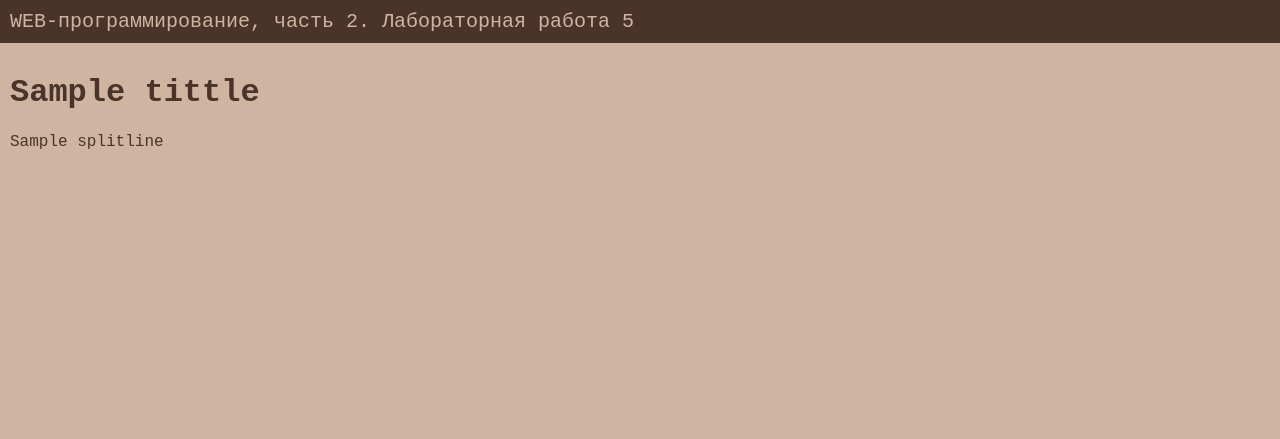
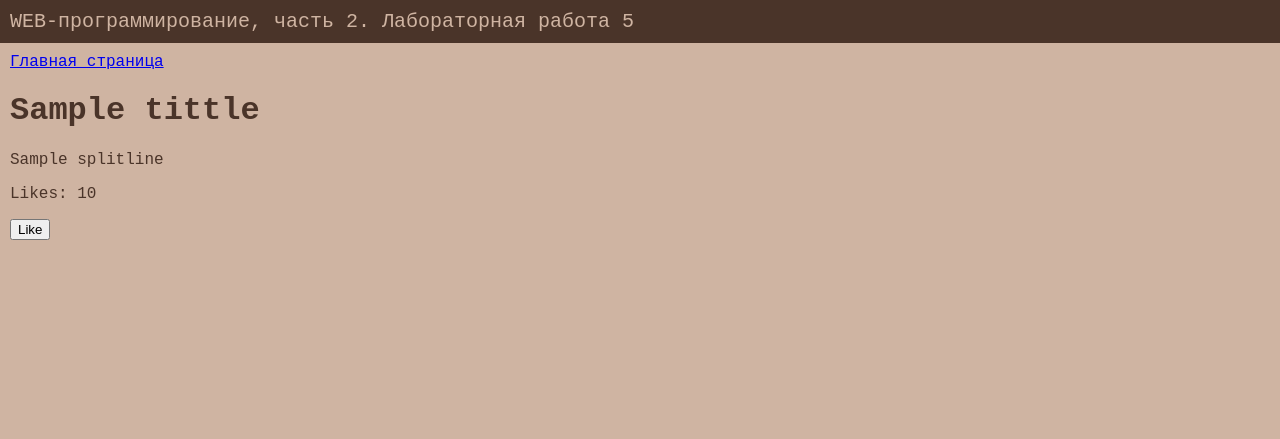
Before and after one commit to kka251/webprog_02, a Flask app: page /lab5/article/1 in a window 1280 px wide. Shown: the top 439 px of the page. Run offline with Flask 3, Linux system fonts and the light colour scheme; the visitor is signed in with stand-in values (Sample User, id 1); a database or web service that is not in the repository returns one stand-in record (values such as "Sample title"); some libraries are stand-ins or nearby versions.

Commit message:
Лайки

```diff
--- a/lab5.py
+++ b/lab5.py
@@ -142,7 +142,8 @@ def getArticle(article_id):
         conn = dbConnect()
         cur = conn.cursor()
 
-        cur.execute("SELECT tittle, article_text FROM articles WHERE id = %s AND is_public = True", (article_id,))
+        cur.execute("SELECT tittle, article_text, likes FROM articles WHERE id = %s AND is_public = True", (article_id,))
+
 
         articleBody = cur.fetchone()
 
@@ -153,7 +154,7 @@ def getArticle(article_id):
 
         text = articleBody[1].splitlines()
 
-        return render_template("article.html", article_text=text, article_tittle=articleBody[0])
+        return render_template("article.html", article_text=text, article_tittle=articleBody[0], article_likes=articleBody[2], article_id=article_id)
     return render_template(f"/lab5/article/{article_id}")
 
 
@@ -191,3 +192,14 @@ def addToFavorites(article_id):
         dbClose(cur, conn)
         return redirect("/lab5/articles")
     return redirect("/lab5/log")
+
+@lab5.route('/lab5/article/<int:article_id>/like', methods=["POST"])
+def likeArticle(article_id):
+    conn = dbConnect()
+    cur = conn.cursor()
+
+    cur.execute("UPDATE articles SET likes = likes + 1 WHERE id = %s AND is_public = True", (article_id,))
+    conn.commit()
+
+    dbClose(cur, conn)
+    return redirect(f"/lab5/article/{article_id}")
--- a/templates/article.html
+++ b/templates/article.html
@@ -2,9 +2,14 @@
 
 {% block lab %} Лабораторная работа 5 {% endblock %}
 {% block main %}
+    <a href="/lab5">Главная страница</a>
     <h1> {{ article_tittle }} </h1>
     {% for paragraph in article_text %}
         <p> {{ paragraph }} </p>
     {% endfor %}
+    <p>Likes: {{ article_likes }}</p>
+    <form action="/lab5/article/{{ article_id }}/like" method="POST">
+        <button type="submit">Like</button>
+    </form>
 
 {% endblock %}
--- a/templates/articles.html
+++ b/templates/articles.html
@@ -13,4 +13,5 @@
             </form>
         {% endfor %}
     </ul>
+    <a href="/lab5">Главная страница</a>
 {% endblock %}
--- a/templates/lab5.html
+++ b/templates/lab5.html
@@ -37,7 +37,7 @@
             <a href="/lab5/register" class="menu">Регистрация</a>
         </li>
         <li>
-            <a href="/lab5/article" class="menu">{{ username }}</a>
+            <a href="/lab5/articles" class="menu">{{ username }}</a>
 
         </li>
         <li>
--- a/templates/log.html
+++ b/templates/log.html
@@ -14,6 +14,7 @@
 {% block lab %}Лабораторная работа 5{% endblock %}
 
 {% block main %}
+    <a href="/lab5">Главная страница</a>
     <form method="POST">
         <h1>Страница авторизации</h1>
         <div>
--- a/templates/new_article.html
+++ b/templates/new_article.html
@@ -18,7 +18,7 @@
 {% block lab %}Лабораторная работа 5{% endblock %}
 
 {% block main %}
-
+    <a href="/lab5">Главная страница</a>
     <h1>Новая заметка</h1>
     {% if errors %}
         <div class="errors">{{ errors }}</div>
--- a/templates/register.html
+++ b/templates/register.html
@@ -14,6 +14,7 @@
 {% block lab %}Лабораторная работа 5{% endblock %}
 
 {% block main %}
+    <a href="/lab5">Главная страница</a>
     <form method="POST">
         <h1>Страница регистрации</h1>
         <div>
```
